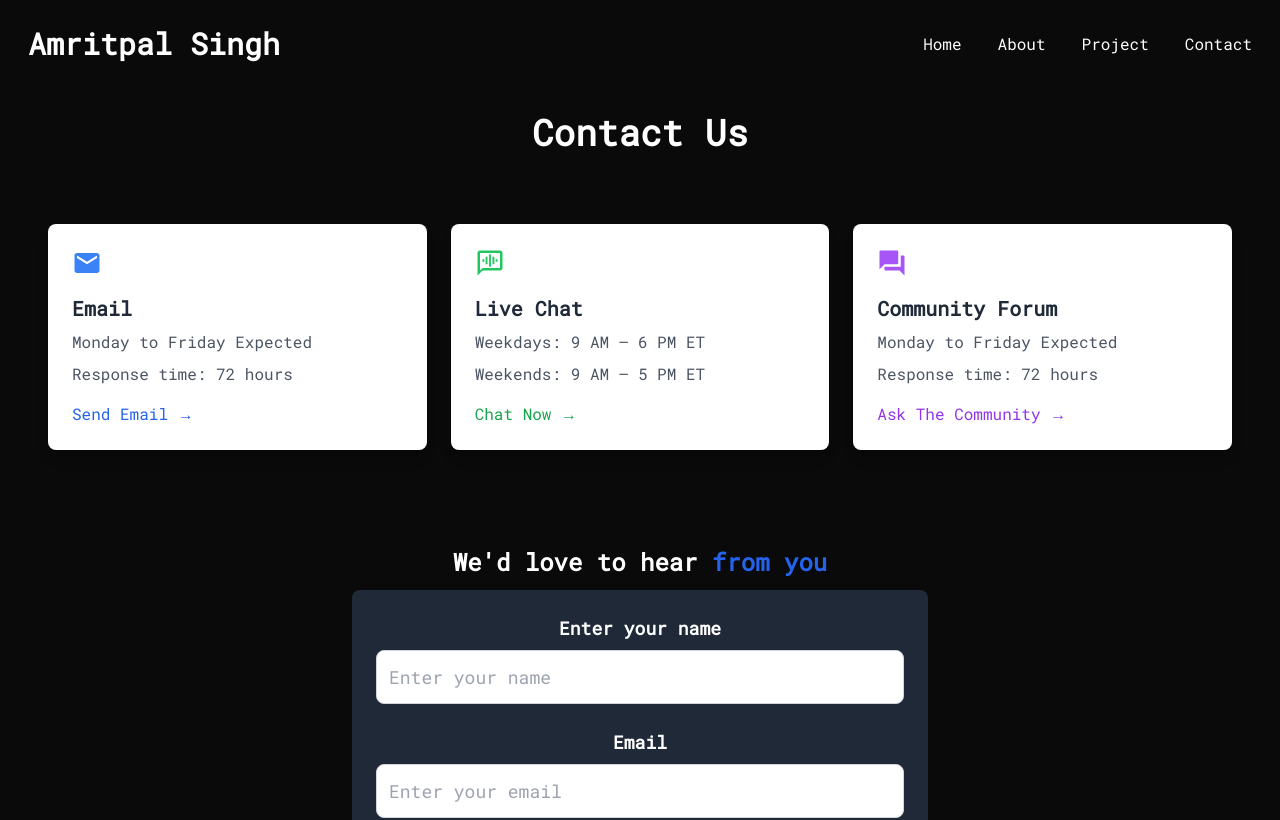
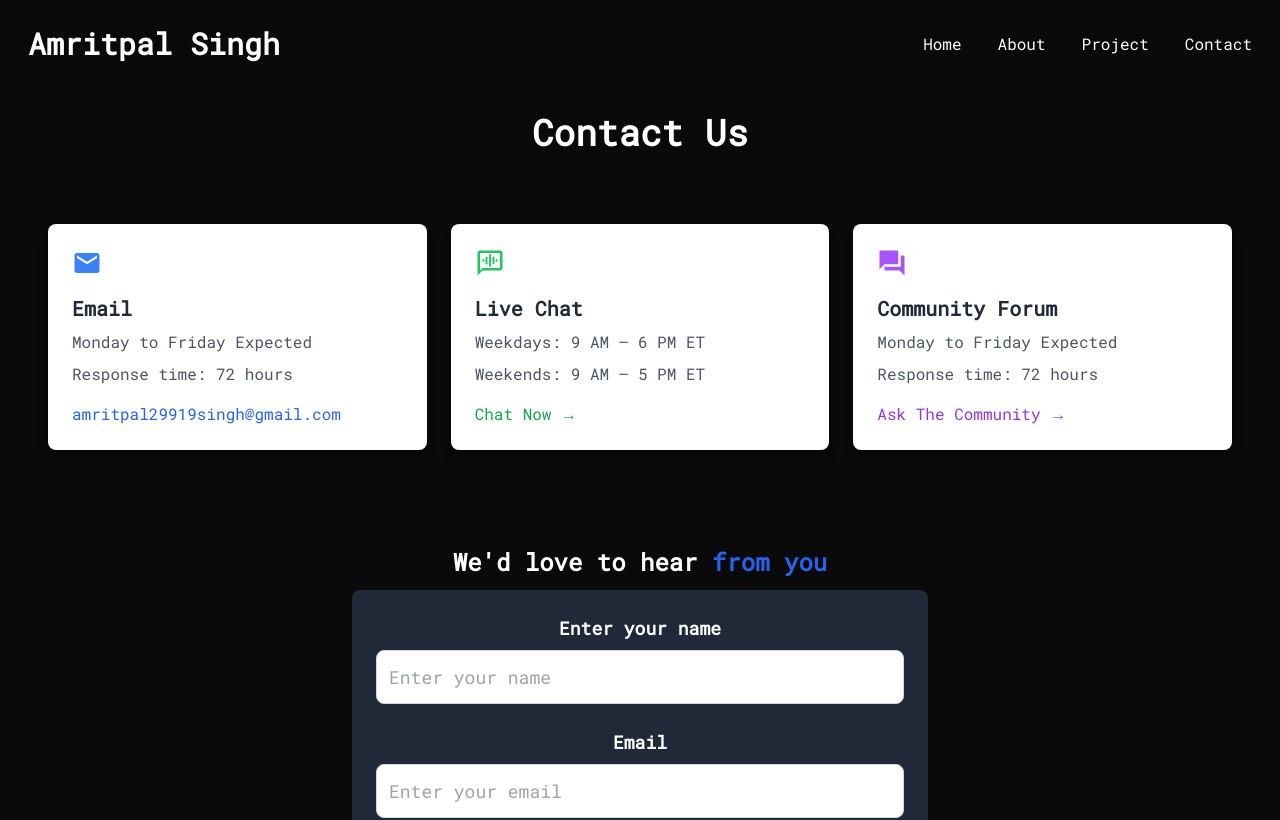
Before and after one commit to xmaxxxx/nextthings, a Next.js app: page /contact in a window 1280 px wide. Shown: the top 820 px of the page. Built offline with nearby package versions, Linux system fonts and the light colour scheme.

Commit message:
`Update ContactCard.js to use email link instead of "Send Email" button`

```diff
--- a/src/app/components/ContactCard.js
+++ b/src/app/components/ContactCard.js
@@ -14,9 +14,13 @@ const ContactCard = () => {
             <h2 className="text-xl font-semibold text-gray-800 mb-2">Email</h2>
             <p className="text-gray-600 mb-2">Monday to Friday Expected</p>
             <p className="text-gray-600 mb-4">Response time: 72 hours</p>
-            <Link href="/" className="text-blue-600 hover:text-blue-800">
-              Send Email <span>&#8594;</span>
-            </Link>
+            <Link
+      href="mailto:amritpal29919singh@gmail.com"
+      className="text-blue-600 hover:text-blue-800"
+    >
+      amritpal29919singh@gmail.com
+    </Link>
+
           </div>
 
           {/* Live Chat Card */}
```
